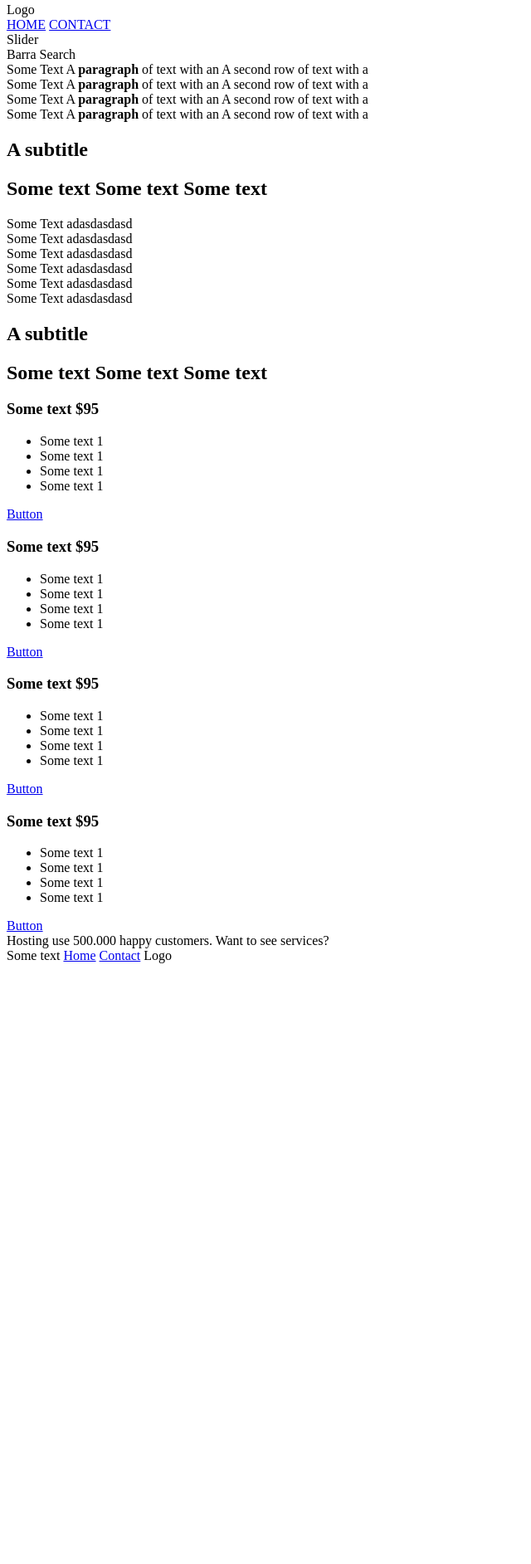
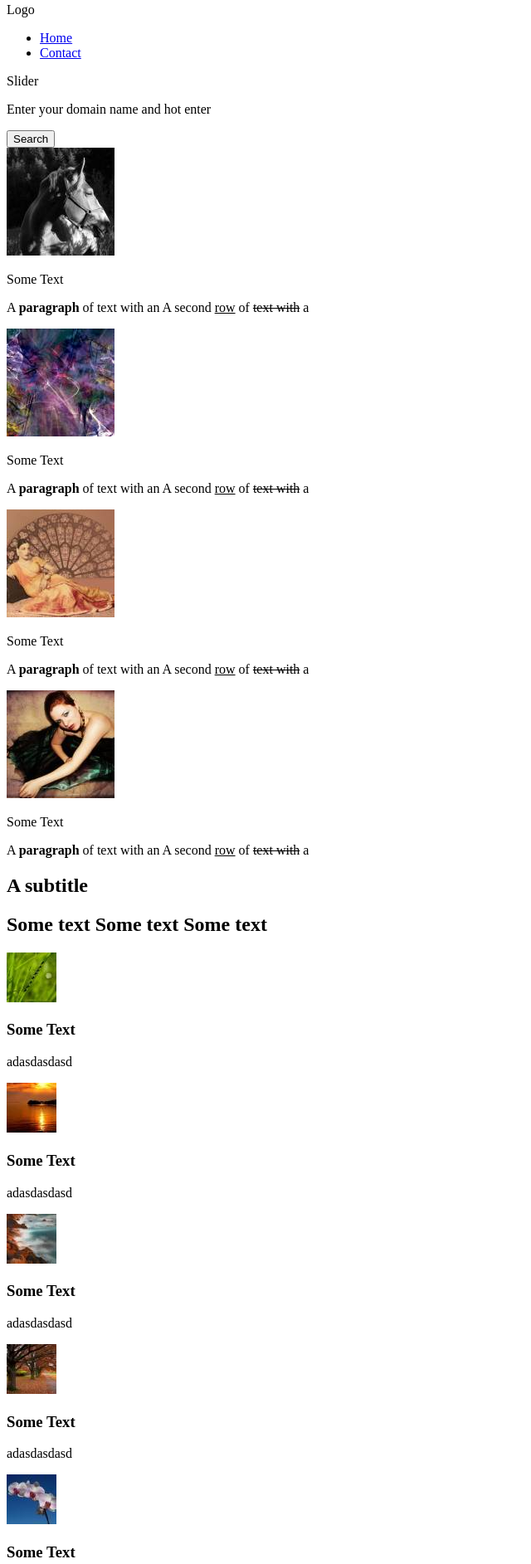
Before and after one commit to MacarenaOviedo/clase6, a plain HTML site: page hola2.html in a window 1280 px wide. Shown: the part 5-1890 px from the top of the page at 83% size, without its empty margins (0-640 px from the left). Before the commit the page ends 1174 px from the top, so only its background shows below. Drawn offline with Linux system fonts and the light colour scheme.

Commit message:
Avance 21.16 horas hola2.html

```diff
--- a/hola2.html
+++ b/hola2.html
@@ -12,36 +12,41 @@
 <body>
 <header>
 	Logo
-	<nav><a href="#">HOME</a> <a href="#">CONTACT</a></nav>
+	<nav><ul><li><a href="#">Home</a></li> <li><a href="#">Contact</a></li></ul></nav>
 </header>
 <section>
 Slider
 </section>
-Barra Search
+<p>Enter your domain name and hot enter</p>
+<button>Search</button>
 
 <section>
 	<article>
-		Some Text
-		A <b>paragraph</b> of text with an
-		A second row of text with a
+		<img src="img/animals-q-g-130-130-10.jpg">
+		<p>Some Text</p>
+		<p>A <b>paragraph</b> of text with an
+		A second <u>row</u> of <strike>text with</strike> a</p>
 	</article>
 
 	<article>
-		Some Text
-		A <b>paragraph</b> of text with an
-		A second row of text with a
+		<img src="img/abstract-q-c-130-130-1.jpg">
+		<p>Some Text</p>
+		<p>A <b>paragraph</b> of text with an
+		A second <u>row</u> of <strike>text with</strike> a</p>
 	</article>
 
 	<article>
-		Some Text
-		A <b>paragraph</b> of text with an
-		A second row of text with a
+		<img src="img/fashion-q-c-130-130-1.jpg">
+		<p>Some Text</p>
+		<p>A <b>paragraph</b> of text with an
+		A second <u>row</u> of <strike>text with</strike> a</p>
 	</article>
 
 	<article>
-		Some Text
-		A <b>paragraph</b> of text with an
-		A second row of text with a
+		<img src="img/fashion-q-c-130-130-6.jpg">
+		<p>Some Text</p>
+		<p>A <b>paragraph</b> of text with an
+		A second <u>row</u> of <strike>text with</strike> a</p>
 	</article>
 
 
@@ -51,23 +56,41 @@ Barra Search
 <h1>A subtitle</h1>
 <h2>Some text Some text Some text </h2>
 
-	<article>Some Text
-adasdasdasd</article>
+	<article>
+		<img src="img/nature-q-c-60-60-1.jpg">
+		<h3>Some Text</h3>
+		<p>adasdasdasd</p>
+	</article>
 
-	<article>Some Text
-adasdasdasd</article>
+	<article>
+		<img src="img/nature-q-c-60-60-2.jpg">
+		<h3>Some Text</h3>
+		<p>adasdasdasd</p>
+	</article>
 
-	<article>Some Text
-adasdasdasd</article>
+	<article>
+		<img src="img/nature-q-c-60-60-3.jpg">
+		<h3>Some Text</h3>
+		<p>adasdasdasd</p>
+	</article>
 
-	<article>Some Text
-adasdasdasd</article>
+	<article>
+		<img src="img/nature-q-c-60-60-4.jpg">
+		<h3>Some Text</h3>
+		<p>adasdasdasd</p>
+	</article>
 
-	<article>Some Text
-adasdasdasd</article>
+	<article>
+		<img src="img/nature-q-c-60-60-7.jpg">
+		<h3>Some Text</h3>
+		<p>adasdasdasd</p>
+	</article>
 
-	<article>Some Text
-adasdasdasd</article>
+	<article>
+		<img src="img/nature-q-c-60-60-10.jpg">
+		<h3>Some Text</h3>
+		<p>adasdasdasd</p>
+	</article>
 
 </section>
 
@@ -76,62 +99,150 @@ adasdasdasd</article>
 <h2>Some text Some text Some text</h2>
 
 <article>
-<h3>Some text <span>$95</span></h3>
-<ul>
-<li>Some text 1</li>
-<li>Some text 1</li>
-<li>Some text 1</li>
-<li>Some text 1</li></ul>
+<div>
 
-<a href="#">Button</a>
+	<h3>Some text <br> <b>$95</b></h3>
+</div>
+
+<table>
+
+<tr>
+<td>Some text 1</td>
+</tr>
+<tr>
+<td>Some text 1</td>
+</tr>
+<tr>
+<td>Some text 1</td>
+</tr>
+<tr>
+<td>Some text 1</td>
+</tr>
+
+<tfoot>
+  <tr>
+	<td><a href="#">Button</a></td>
+  </tr>
+ </tfoot>
+
+
+</table>
 </article>
 
 <article>
-<h3>Some text <span>$95</span></h3>
-<ul>
-<li>Some text 1</li>
-<li>Some text 1</li>
-<li>Some text 1</li>
-<li>Some text 1</li></ul>
+<div>
 
-<a href="#">Button</a>
+	<h3>Some text <br> <b>$95</b></h3>
+</div>
+
+<table>
+
+<tr>
+<td>Some text 1</td>
+</tr>
+<tr>
+<td>Some text 1</td>
+</tr>
+<tr>
+<td>Some text 1</td>
+</tr>
+<tr>
+<td>Some text 1</td>
+</tr>
+
+<tfoot>
+  <tr>
+	<td><a href="#">Button</a></td>
+  </tr>
+ </tfoot>
+
+
+</table>
 </article>
 
 <article>
-<h3>Some text <span>$95</span></h3>
-<ul>
-<li>Some text 1</li>
-<li>Some text 1</li>
-<li>Some text 1</li>
-<li>Some text 1</li></ul>
+<div>
 
-<a href="#">Button</a>
+	<h3>Some text <br> <b>$95</b></h3>
+</div>
+
+<table>
+
+<tr>
+<td>Some text 1</td>
+</tr>
+<tr>
+<td>Some text 1</td>
+</tr>
+<tr>
+<td>Some text 1</td>
+</tr>
+<tr>
+<td>Some text 1</td>
+</tr>
+
+<tfoot>
+  <tr>
+	<td><a href="#">Button</a></td>
+  </tr>
+ </tfoot>
+
+
+</table>
 </article>
 
 <article>
-<h3>Some text <span>$95</span></h3>
-<ul>
-<li>Some text 1</li>
-<li>Some text 1</li>
-<li>Some text 1</li>
-<li>Some text 1</li></ul>
+<div>
 
-<a href="#">Button</a>
+	<h3>Some text <br> <b>$95</b></h3>
+</div>
+
+<table>
+
+<tr>
+<td>Some text 1</td>
+</tr>
+<tr>
+<td>Some text 1</td>
+</tr>
+<tr>
+<td>Some text 1</td>
+</tr>
+<tr>
+<td>Some text 1</td>
+</tr>
+
+<tfoot>
+  <tr>
+	<td><a href="#">Button</a></td>
+  </tr>
+ </tfoot>
+
+
+</table>
 </article>
 
 </section>
 
 <section>
-Hosting use 500.000 happy customers. Want to see services?
+<h1>Hosting use <span>500.000<span> happy customers. Want to see services?</h1>
 
 </section>
 
 
 <footer>
-Some text
-<a href="#">Home</a>
-<a href="#">Contact</a>
-Logo
+<p>Some text</p>
+
+<div>
+	<ul>
+		<li><a href="#">Home</a></li>
+		<li><a href="#">Contact</a></li>
+	</ul>
+
+<div>Logo</div>
+</div>
+
+
 
 </footer>
 
```
Also changed, not shown: img/abstract-q-c-130-130-1.jpg (added), img/animals-q-g-130-130-10.jpg (added), img/fashion-q-c-130-130-1.jpg (added), img/fashion-q-c-130-130-6.jpg (added), img/nature-q-c-60-60-1.jpg (added), img/nature-q-c-60-60-10.jpg (added), img/nature-q-c-60-60-2.jpg (added), img/nature-q-c-60-60-3.jpg (added), img/nature-q-c-60-60-4.jpg (added), img/nature-q-c-60-60-7.jpg (added), 1 other file.
